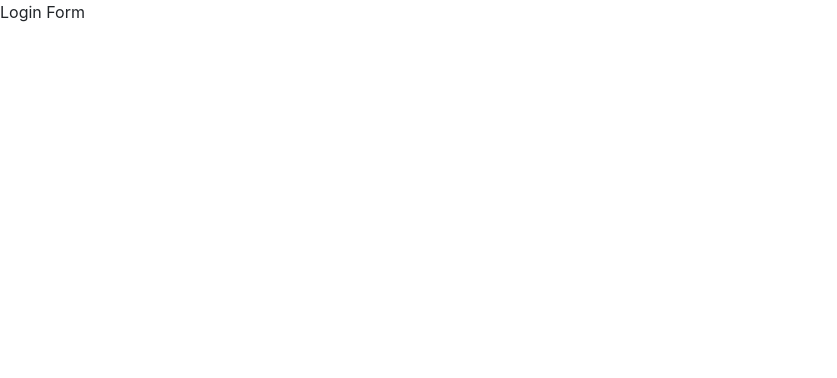
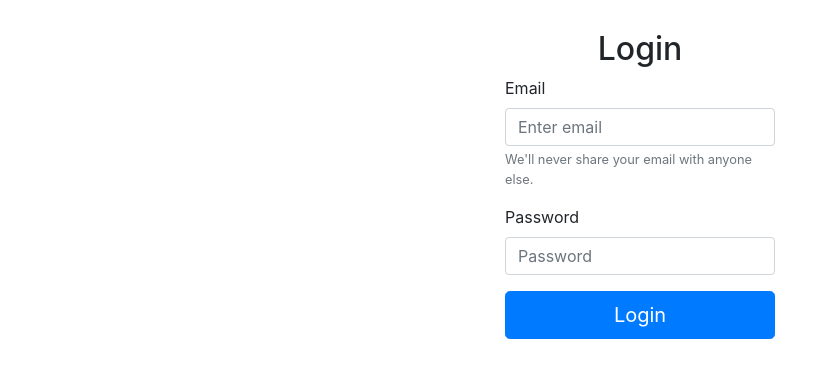
Before and after one commit to Puneet-goel/ProtectedRoute, a React (Create React App) app: page / in a window 1280 px wide. Shown: the top 378 px of the page, without its empty margins (0-837 px from the left). Built offline with nearby package versions, Linux system fonts and the light colour scheme.

Commit message:
added Login page

```diff
--- a/package.json
+++ b/package.json
@@ -8,11 +8,11 @@
     "@testing-library/react": "^11.2.7",
     "@testing-library/user-event": "^12.8.3",
     "bootstrap": "^4.0.0",
-    "bootstrap-social": "^5.1.1",
     "react": "^17.0.2",
     "react-dom": "^17.0.2",
     "react-router-dom": "^5.2.0",
     "react-scripts": "4.0.3",
+    "reactstrap": "^5.0.0",
     "web-vitals": "^1.1.2"
   },
   "scripts": {
--- a/src/components/Login/Login.js
+++ b/src/components/Login/Login.js
@@ -1,11 +1,29 @@
 import React from 'react';
+import { Form, FormGroup, Label, Input, Button, FormText } from "reactstrap";
+
+import "./styles.css";
 
 const Login = () => {
-  return (
-    <div>
-        Login Form
-    </div>
-  );
+
+   return (
+      <Form className="form">
+         <h2 className="text-center"> Login </h2>
+         <FormGroup>
+            <Label for="email">Email</Label>
+            <Input id="email" type="email" name="email"  placeholder="Enter email" />
+            <FormText color="muted">
+               We'll never share your email with anyone else.
+            </FormText>
+         </FormGroup>
+         <FormGroup>
+            <Label for="password">Password</Label>
+            <Input id="password" type="password" name="password"  placeholder="Password" />
+         </FormGroup>
+         <Button color="primary" className="btn btn-lg btn-block">
+            Login
+         </Button>
+      </Form>
+   );
 }
 
 export default Login;
--- /dev/null
+++ b/src/components/Login/styles.css
@@ -0,0 +1,6 @@
+.form{
+	width: 100%;
+    max-width: 330px;
+    padding: 30px;
+    margin: auto;
+}
--- a/src/components/ProtectedRoute/ProtectedRoute.js
+++ b/src/components/ProtectedRoute/ProtectedRoute.js
@@ -1,6 +1,6 @@
 import React from 'react';
 
-const ProtectedRoute = () => {
+const ProtectedRoute = (props) => {
   return (
     <div>
         Validate User
--- a/src/index.js
+++ b/src/index.js
@@ -1,6 +1,5 @@
 import React from 'react';
 import ReactDOM from 'react-dom';
-import 'bootstrap-social/bootstrap-social.css';
 import '../node_modules/bootstrap/dist/css/bootstrap.min.css';
 
 import App from './App';
```
Also changed, not shown: 1 other file (tests, documents, lock files or other folders).
